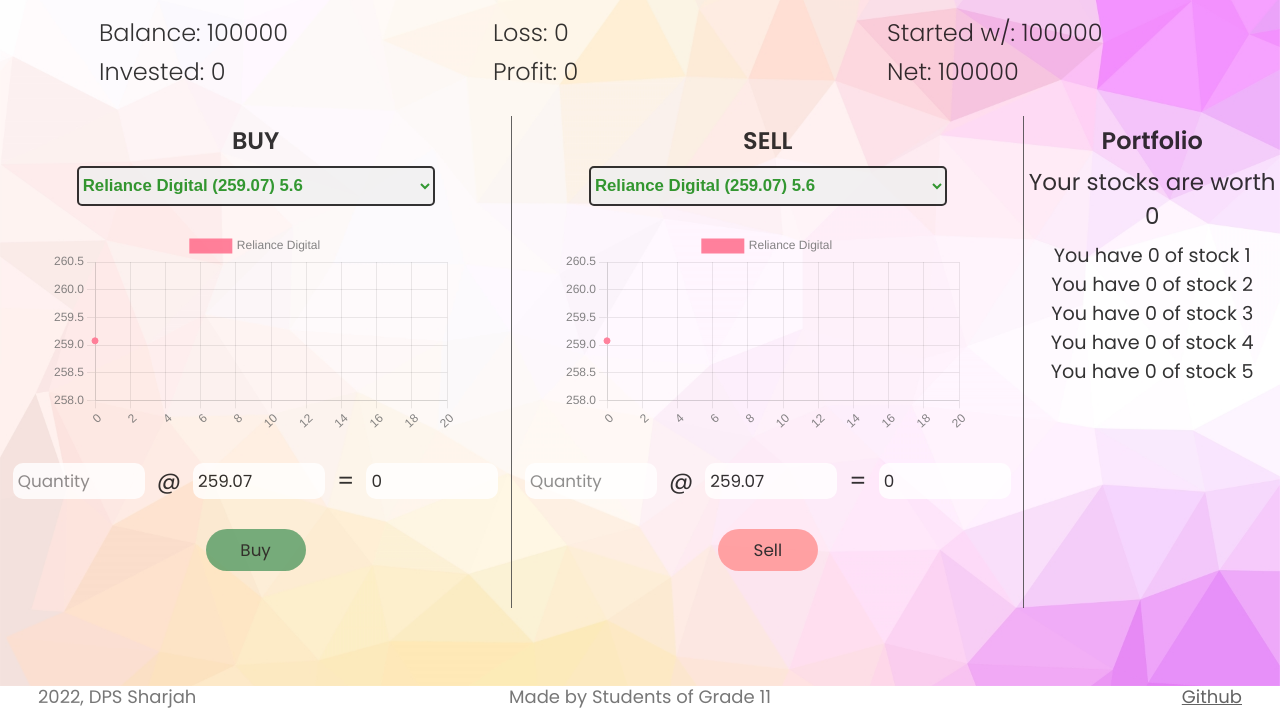
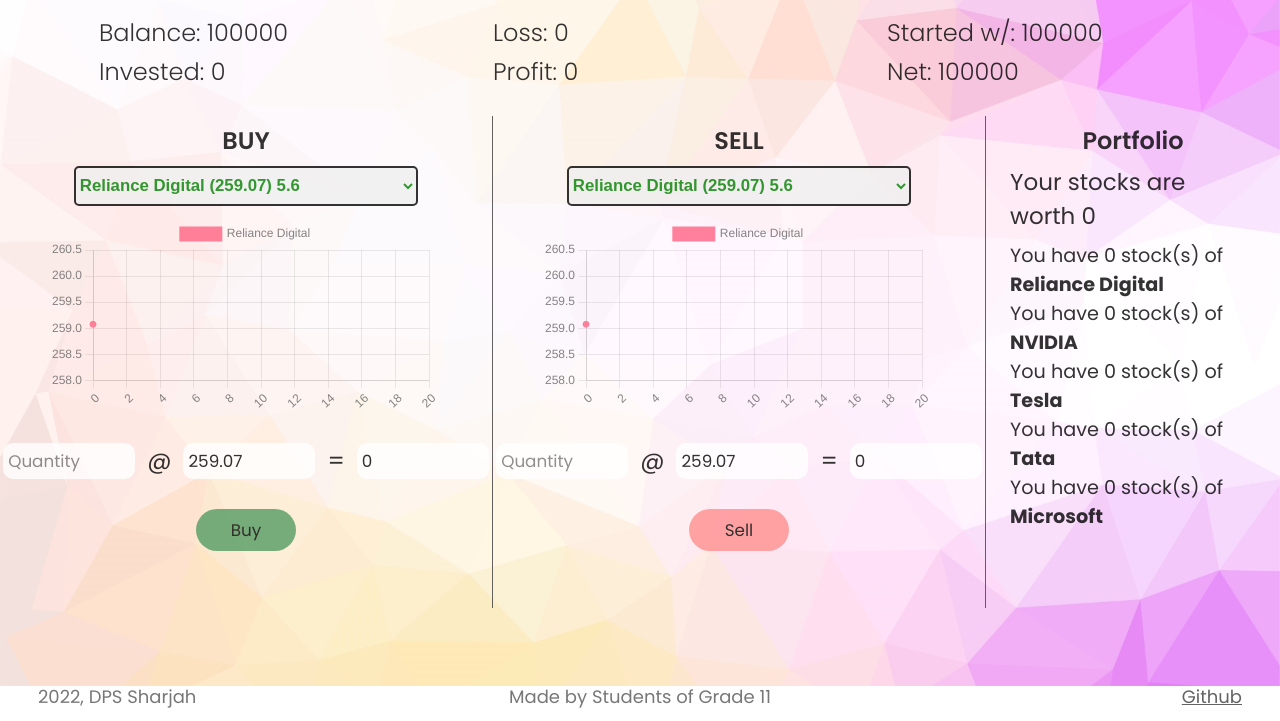
Before and after one commit to TanmeenPatel/DPS-Trading-Platform, a plain HTML site: page index.html in a window 1280 px wide. Shown: the part 79-800 px from the top of the page. Drawn offline with nearby package versions, Linux system fonts and the light colour scheme.

Commit message:
some more aesthetical changes

```diff
--- a/index.css
+++ b/index.css
@@ -116,6 +116,8 @@ td {
 .portfolio {
     width: 20%;
     height: 20.5em;
+    padding-left: 1em;
+    padding-right: 1em;
 }
 
 .buy-sell {
@@ -270,7 +272,7 @@ a {
 }
 
 #portfolio {
-    text-align: center;
+    /* text-align: center; */
     font-size: 0.8em;
 }
 
--- a/index.html
+++ b/index.html
@@ -70,10 +70,7 @@
                     <option value="p5" data-name="Microsoft" id="option5">Microsoft
                     </option>
                 </select>
-                <div class="flex">
-                    <!-- <div class="current-price" id="current-price-buy"></div>
-                    <div class="trend" id="trend-buy"></div> -->
-                </div>
+
                 <div class="chart-container">
                     <canvas id="buy_side_chart"></canvas>
                 </div>
@@ -100,10 +97,6 @@
                         Microsoft
                     </option>
                 </select>
-                <div class="flex">
-                    <!-- <div class="current-price" id="current-price-sell"></div>
-                    <div class="trend" id="trend-sell"></div> -->
-                </div>
                 <div class="chart-container">
                     <canvas id="sell_side_chart"></canvas>
                 </div>
--- a/scripts/index.js
+++ b/scripts/index.js
@@ -128,15 +128,30 @@ function display() {
                 count = count + Number(stocks[m]['number'])
             }
         }
+        if (l == 1) {
+            stock_n = 'Reliance Digital'
+        }
+        else if (l == 2) {
+            stock_n = 'NVIDIA'
+        }
+        else if (l == 3) {
+            stock_n = 'Tesla'
+        }
+        else if (l == 4) {
+            stock_n = 'Tata'
+        }
+        else {
+            stock_n = 'Microsoft'
+        }
         worth = worth + (count * Number(localStorage[`p${l}`]))     //finding the sum of worth of all stocks based on current prices
         if (n <= 5) {
             let div = document.createElement("div");
             div.id = `display${l}`;
             document.getElementById("portfolio").appendChild(div)
-            div.innerHTML = `You have ${count} of stock ${l}`
+            div.innerHTML = `You have ${count} of stock <br><b> ${stock_n}<b>`
         }
         else {
-            document.getElementById(`display${l}`).innerHTML = `You have ${count} of stock ${l}`
+            document.getElementById(`display${l}`).innerHTML = `You have ${count} stock(s) of <br><b> ${stock_n}<b>`
         }
         document.getElementById("div-for-worth").innerHTML = `Your stocks are worth ` + String(worth).substring(0, 8)
 
```
